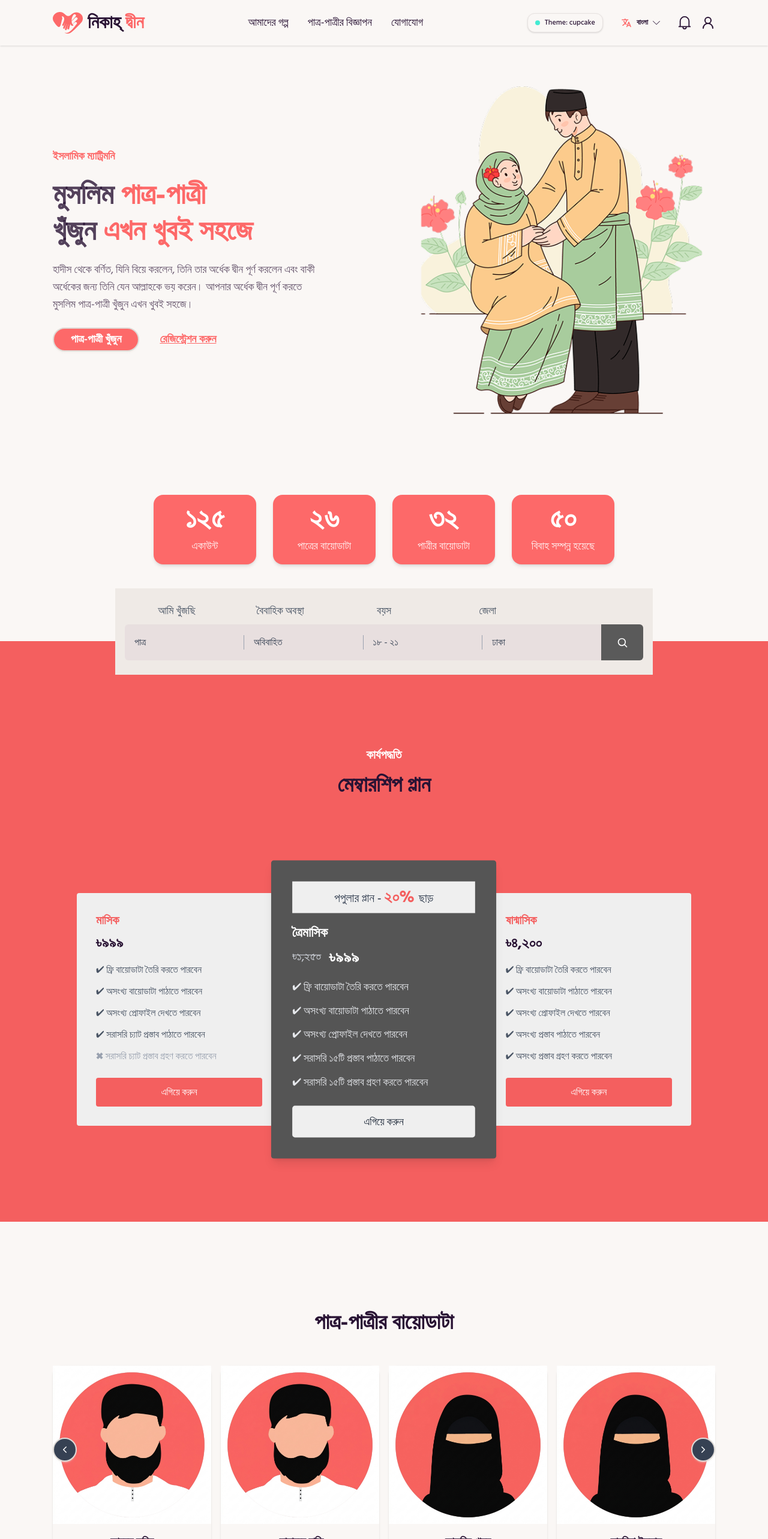
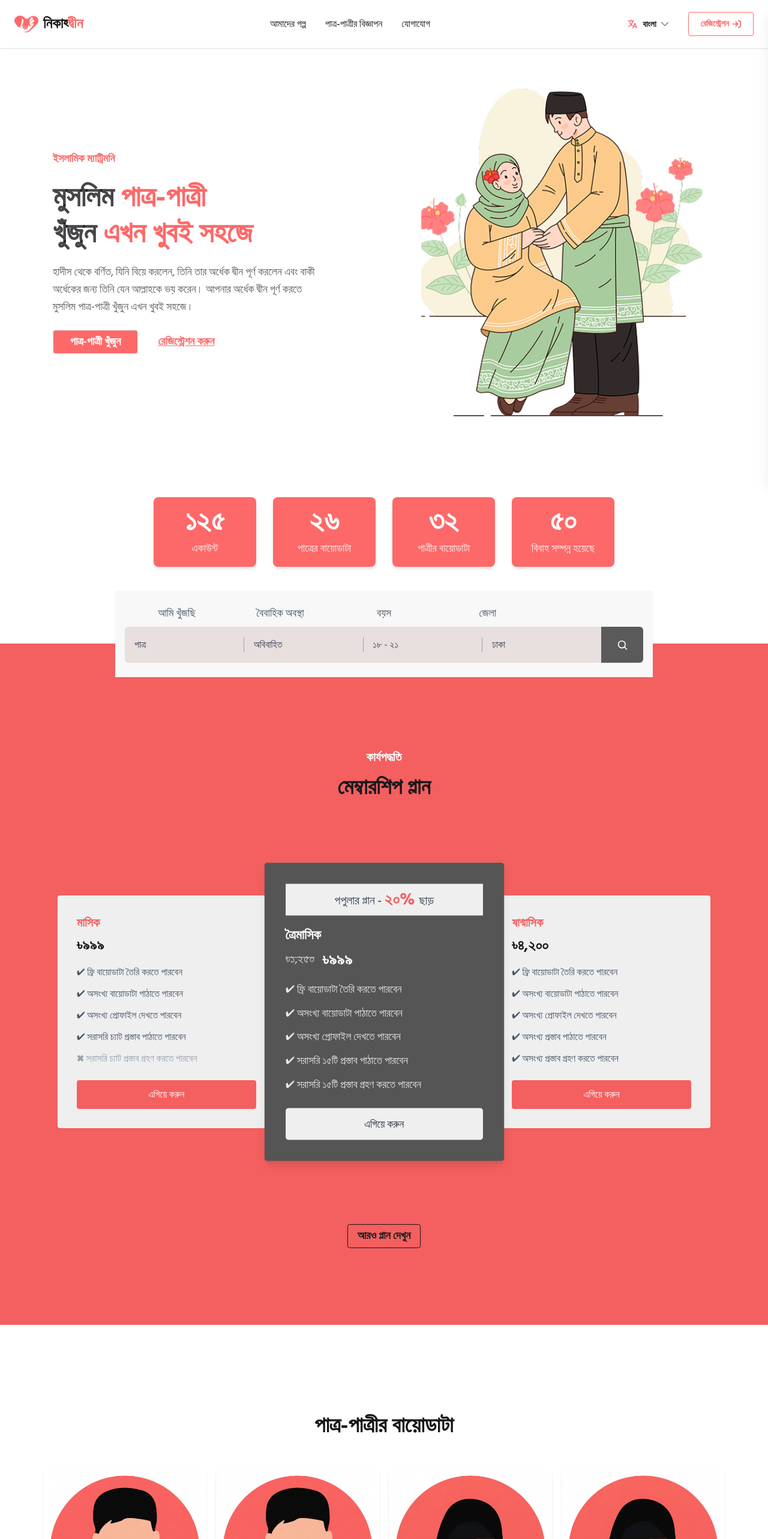
Before and after one commit to md-maruf-bellah/nikahDen, a Next.js app: page / in a window 1280 px wide. Shown: the top 2566 px of the page at 60% size. Built offline with nearby package versions, Linux system fonts and the light colour scheme.

Commit message:
all done

```diff
--- a/src/app/layout.js
+++ b/src/app/layout.js
@@ -27,7 +27,7 @@ export default function RootLayout({ children }) {
   return (
     <html
       lang="bn"
-      data-theme="cupcake"
+      data-theme="light"
       className={`${hind_siliguri.variable} h-full antialiased`}
     >
       <body className="min-h-screen flex flex-col bg-base-100 text-base-content font-noto">
--- a/src/components/LanguageSelect.jsx
+++ b/src/components/LanguageSelect.jsx
@@ -12,17 +12,17 @@ export default function LanguageSelect() {
       {/* Button */}
       <label
         tabIndex={0}
-        className="btn btn-ghost btn-sm flex items-center gap-2"
+        className="btn  btn-ghost  flex items-center justify-around gap-2"
       >
         <IoLanguage className="text-[#FD6969]" size={18} />
         {language}
-        <SlArrowDown />
+        <SlArrowDown size={12} />
       </label>
 
       {/* Dropdown menu */}
       <ul
         tabIndex={0}
-        className="dropdown-content menu p-2 shadow bg-base-100 rounded-box w-40"
+        className="dropdown-content menu text-md p-2 shadow bg-base-100 rounded-box w-40"
       >
         <li>
           <a
--- a/src/components/landing/HowItWorks.jsx
+++ b/src/components/landing/HowItWorks.jsx
@@ -57,7 +57,7 @@ const steps = [
 export default function HowItWorks() {
   return (
     <section className="py-16 bg-[#f45f5f] text-[#fd6969]-content">
-      <div className="max-w-7xl mx-auto px-4 lg:px-22">
+      <div className="max-w-7xl mx-auto px-4 lg:px-10">
         {/* Header */}
         <div className="text-center mb-10">
           <p className="text-lg font-semibold text-white">প্রক্রিয়া</p>
--- a/src/components/landing/MembershipPlans.jsx
+++ b/src/components/landing/MembershipPlans.jsx
@@ -7,7 +7,7 @@ function PricingSection() {
         <p className="text-xl font-semibold text-white mb-4">কার্যপদ্ধতি</p>
         <h1 className="text-4xl font-bold">মেম্বারশিপ প্লান</h1>
       </div>
-      <div className="max-w-5xl mx-auto grid grid-cols-1 md:grid-cols-3 gap-4 lg:gap-0 items-center">
+      <div className="max-w-6xl mx-auto grid grid-cols-1 md:grid-cols-3 px-0 lg:px-8 gap-4 lg:gap-0 items-center">
         {/* LEFT CARD */}
         <div className="bg-[#efefef] p-8 text-left rounded-sm">
           <h3 className="text-[#f45f5f] text-xl font-semibold mb-2">মাসিক</h3>
@@ -75,6 +75,12 @@ function PricingSection() {
           </button>
         </div>
       </div>
+
+      <div className="text-center mt-32">
+        <button className="btn btn-outline btn-gray-100 text-lg">
+          আরও প্লান দেখুন
+        </button>
+      </div>
     </div>
   );
 }
--- a/src/components/landing/Navabar.jsx
+++ b/src/components/landing/Navabar.jsx
@@ -2,12 +2,13 @@
 
 import { useState } from "react";
 import { Menu, X, Globe, ArrowRight, UserRound } from "lucide-react";
-import ThemeSwitcher from "../ThemeSwitcher";
-import logoImage from "./../../../assets/navbar/logo.png";
 import Image from "next/image";
 import { GrNotification } from "react-icons/gr";
 
+import ThemeSwitcher from "../ThemeSwitcher";
 import LanguageSelect from "../LanguageSelect";
+import logoImage from "./../../../assets/navbar/logo.png";
+import { FaArrowRightToBracket } from "react-icons/fa6";
 
 export default function Navbar() {
   const [open, setOpen] = useState(false);
@@ -16,188 +17,109 @@ export default function Navbar() {
 
   return (
     <>
-      {/* Navbar */}
-      <div className="bg-base-100  shadow-sm w-full px-4 lg:px-22">
-        <div className="max-w-7xl mx-auto  py-5">
-          <div className="flex items-center justify-between">
-            {/* Logo */}
+      {/* ================= NAVBAR ================= */}
+      <header className="sticky top-0 z-50 bg-base-100 shadow-sm">
+        <div className="max-w-7xl mx-auto px-4 lg:px-6">
+          <div className="flex items-center justify-between h-20">
+            {/* ===== Logo ===== */}
             <div className="flex items-center gap-2">
-              <Image src={logoImage} />{" "}
-              <p className="text-3xl font-extrabold">
-                নিকাহ্ <span className="text-[#FD6969]">দ্বীন</span>
-              </p>
+              <Image src={logoImage} alt="logo" width={40} height={40} />
+              <h1 className="text-2xl font-extrabold">
+                নিকাহ্<span className="text-[#FD6969]">দ্বীন</span>
+              </h1>
             </div>
 
-            {/* Desktop Menu */}
-            <div className="hidden md:flex items-center gap-8 text-lg">
+            {/* ===== Desktop Menu ===== */}
+            <nav className="hidden md:flex items-center gap-8 text-base font-medium">
               {navLinks.map((item) => (
-                <a key={item} className="hover:text-[#fd6969] cursor-pointer">
+                <a
+                  key={item}
+                  className="relative cursor-pointer hover:text-[#fd6969] transition"
+                >
                   {item}
                 </a>
               ))}
+            </nav>
+
+            {/* ===== Right Actions ===== */}
+            <div className="hidden md:flex items-center gap-4">
+              {/* <ThemeSwitcher /> */}
+
+              <LanguageSelect />
+
+              <button className="btn  btn-outline border-[#fd6969] text-[#fd6969] hover:bg-[#fd6969] hover:text-white text-sm px-5">
+                রেজিস্ট্রেশন <FaArrowRightToBracket />
+              </button>
+
+              {/* <GrNotification size={20} className="cursor-pointer" />
+
+              <UserRound className="cursor-pointer" /> */}
             </div>
 
-            {/* Right Side */}
-            <div className="hidden md:flex items-center gap-4">
-              <div>
-                <ThemeSwitcher />
-              </div>
-              {/* Language */}
-              <div className="flex items-center gap-1 cursor-pointer text-md">
-                {/* <Globe size={16} /> */}
-
-                <LanguageSelect />
-              </div>
-              <div>
-                <GrNotification size={22} />
-              </div>
-
-              <div>
-                <UserRound />
-              </div>
-            </div>
-
-            {/* Mobile Menu Button */}
-            <button className="md:hidden" onClick={() => setOpen(true)}>
+            {/* ===== Mobile Button ===== */}
+            <button
+              onClick={() => setOpen(true)}
+              className="md:hidden btn btn-ghost"
+            >
               <Menu />
             </button>
           </div>
         </div>
-      </div>
+      </header>
 
-      {/* Mobile Drawer */}
+      {/* ================= BACKDROP ================= */}
       <div
-        className={`fixed inset-0 z-50 bg-black/30 transition ${
-          open ? "visible opacity-100" : "invisible opacity-0"
+        onClick={() => setOpen(false)}
+        className={`fixed inset-0 bg-black/40 z-40 transition ${
+          open ? "opacity-100 visible" : "opacity-0 invisible"
         }`}
-        onClick={() => setOpen(false)}
       />
 
-      <div
-        className={`fixed top-0 right-0 h-full w-[85%] max-w-sm bg-base-100 z-50 transform transition ${
+      {/* ================= MOBILE DRAWER ================= */}
+      <aside
+        className={`fixed top-0 right-0 h-full w-[85%] max-w-sm bg-base-100 z-50 shadow-xl transition-transform duration-300 ${
           open ? "translate-x-0" : "translate-x-full"
         }`}
       >
-        {/* Drawer Header */}
-        <div className="flex items-center justify-between p-4 ">
+        {/* Header */}
+        <div className="flex items-center justify-between p-5 border-b">
           <div className="flex items-center gap-2">
-            <Image src={logoImage} />{" "}
-            <p className="text-3xl font-extrabold">
+            <Image src={logoImage} alt="logo" width={36} height={36} />
+            <span className="text-xl font-bold">
               নিকাহ্ <span className="text-[#FD6969]">দ্বীন</span>
-            </p>
+            </span>
           </div>
 
-          <button onClick={() => setOpen(false)}>
+          <button onClick={() => setOpen(false)} className="btn btn-ghost">
             <X />
           </button>
         </div>
 
-        {/* Menu Items */}
-        <div className="px-4 py-2 space-y-2">
+        {/* Links */}
+        <div className="p-5 space-y-4">
           {navLinks.map((item) => (
             <div
               key={item}
-              className="py-3 text-xl cursor-pointer hover:text-[#fd6969]"
+              className="text-lg font-medium cursor-pointer hover:text-[#fd6969] transition"
             >
               {item}
             </div>
           ))}
         </div>
+
         {/* Language */}
-        <div className="flex gap-2 p-4 items-center">
+        <div className="px-5 flex items-center gap-2 text-sm opacity-80">
           <Globe size={16} />
           বাংলা
-          {/* <LanguageSelect /> */}
         </div>
 
-        {/* Button */}
-        <div className="p-0">
-          <button className="btn btn-link text-lg  text-[#fd6969]">
+        {/* CTA Button */}
+        <div className="p-5">
+          <button className="btn w-full bg-[#fd6969] text-white hover:bg-[#e85a5a] flex items-center justify-center gap-2">
             রেজিস্ট্রেশন করুন <ArrowRight size={16} />
           </button>
         </div>
-      </div>
+      </aside>
     </>
   );
 }
-
-// "use client";
-// import { useState } from "react";
-// import { Heart, Bell, User, Menu, X } from "lucide-react";
-// import ThemeSwitcher from "../ThemeSwitcher";
-
-// export default function Navbar() {
-//   const [menuOpen, setMenuOpen] = useState(false);
-
-//   return (
-//     <nav className="navbar bg-base-100 shadow-sm sticky top-0 z-50">
-//       <div className="max-w-7xl w-full mx-auto px-4 flex justify-between items-center">
-//         {/* Left: Logo */}
-//         <div className="flex items-center gap-1">
-//           <Heart className="text-[#fd6969] fill-primary" size={22} />
-//           <span className="text-xl font-bold text-[#fd6969]">বিবাহ</span>
-//           <span className="text-xl font-bold text-base-content">ডিল</span>
-//         </div>
-
-//         {/* Center: Desktop Menu */}
-//         <div className="hidden md:flex gap-6 text-sm font-medium">
-//           <a className="link link-hover" href="#">
-//             পাত্র-পাত্রী
-//           </a>
-//           <a className="link link-hover" href="#">
-//             পরিচিতি বিজ্ঞাপন
-//           </a>
-//           <a className="link link-hover" href="#">
-//             সদস্যপদ
-//           </a>
-//         </div>
-
-//         {/* Right: Actions */}
-//         <div className="hidden md:flex items-center gap-3">
-//           <button className="btn btn-ghost btn-circle">
-//             <Bell size={18} />
-//           </button>
-
-//           <button className="btn btn-ghost btn-circle">
-//             <User size={18} />
-//           </button>
-
-//           <ThemeSwitcher />
-
-//           <button className="btn btn-primary btn-sm">লগইন</button>
-//           <button className="btn btn-outline btn-sm">রেজিস্ট্রেশন</button>
-//         </div>
-
-//         {/* Mobile Button */}
-//         <button
-//           className="btn btn-ghost md:hidden"
-//           onClick={() => setMenuOpen(!menuOpen)}
-//         >
-//           {menuOpen ? <X size={22} /> : <Menu size={22} />}
-//         </button>
-//       </div>
-
-//       {/* Mobile Menu */}
-//       {menuOpen && (
-//         <div className="md:hidden bg-base-100 border-t px-4 py-4 flex flex-col gap-3 text-sm">
-//           <a className="link link-hover" href="#">
-//             পাত্র-পাত্রী
-//           </a>
-//           <a className="link link-hover" href="#">
-//             পরিচিতি বিজ্ঞাপন
-//           </a>
-//           <a className="link link-hover" href="#">
-//             সদস্যপদ
-//           </a>
-
-//           <div className="flex gap-2 mt-2">
-//             <button className="btn btn-primary btn-sm flex-1">লগইন</button>
-//             <button className="btn btn-outline btn-sm flex-1">
-//               রেজিস্ট্রেশন
-//             </button>
-//           </div>
-//         </div>
-//       )}
-//     </nav>
-//   );
-// }
--- a/src/components/landing/ProfileSections.jsx
+++ b/src/components/landing/ProfileSections.jsx
@@ -114,7 +114,7 @@ function ProfileCard({ profile, isFemale }) {
 function ProfileSection({ title, profiles, isFemale }) {
   return (
     <section className="py-32">
-      <div className="max-w-7xl mx-auto px-4 lg:px-22">
+      <div className="max-w-7xl mx-auto px-4 lg:px-18">
         {/* Title */}
         <div className="text-center mb-8">
           <h2 className="text-4xl font-bold py-5">{title}</h2>
@@ -123,7 +123,7 @@ function ProfileSection({ title, profiles, isFemale }) {
         {/* Carousel-like Grid */}
         <div className="relative">
           {/* Left Button */}
-          <button className="btn btn-square btn-md absolute bg-gray-700 text-white left-[-45] top-1/3 -translate-y-1/2 z-10 hidden md:flex">
+          <button className="btn btn-square btn-md absolute bg-gray-700 text-white left-[-45] top-1/2 -translate-y-1/2 z-10 hidden md:flex">
             <ChevronLeft size={18} />
           </button>
 
@@ -135,7 +135,7 @@ function ProfileSection({ title, profiles, isFemale }) {
           </div>
 
           {/* Right Button */}
-          <button className="btn btn-square btn-md absolute  bg-gray-700 text-white right-0 lg:right-[-45] top-1/3 -translate-y-1/2 z-10 hidden md:flex">
+          <button className="btn btn-square btn-md absolute  bg-gray-700 text-white right-0 lg:right-[-45] top-1/2 -translate-y-1/2 z-10 hidden md:flex">
             <ChevronRight size={18} />
           </button>
         </div>
```
Also changed, not shown: src/components/landing/Footer.jsx (+14 -9 lines).
